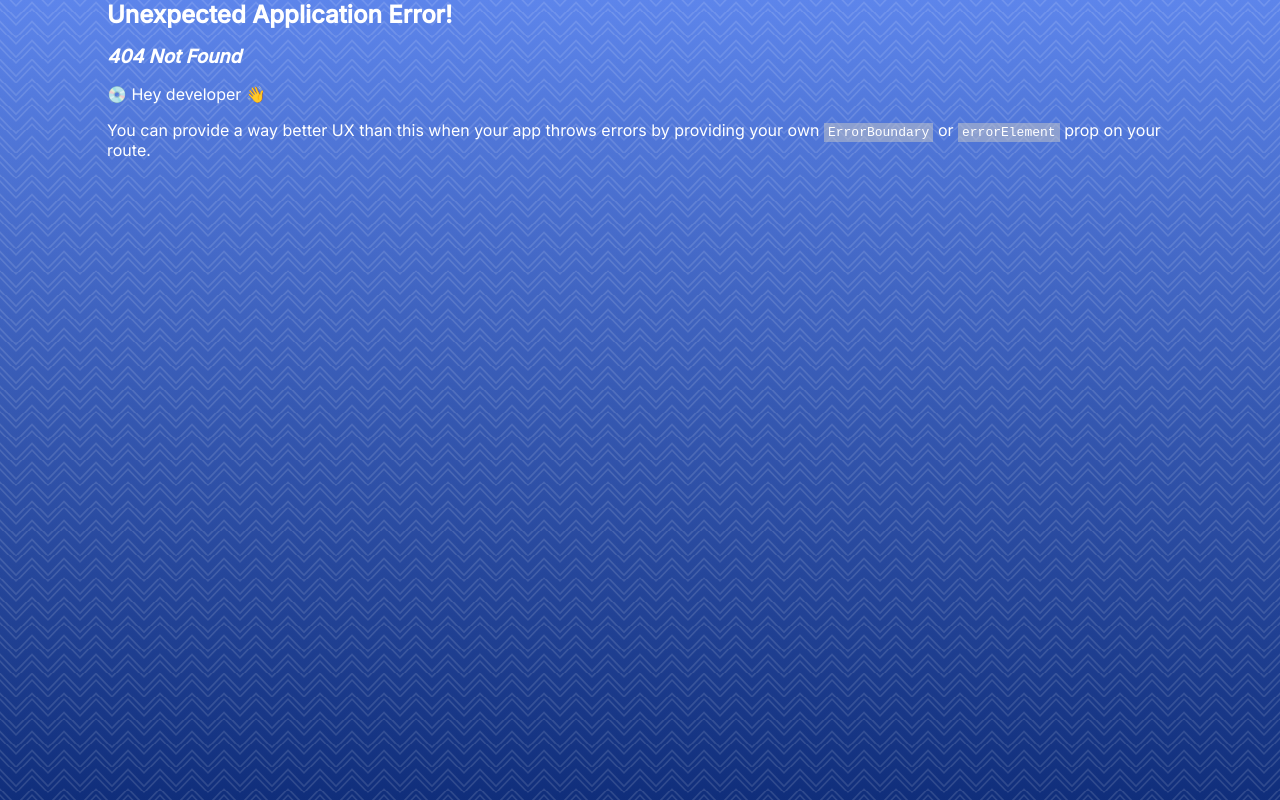
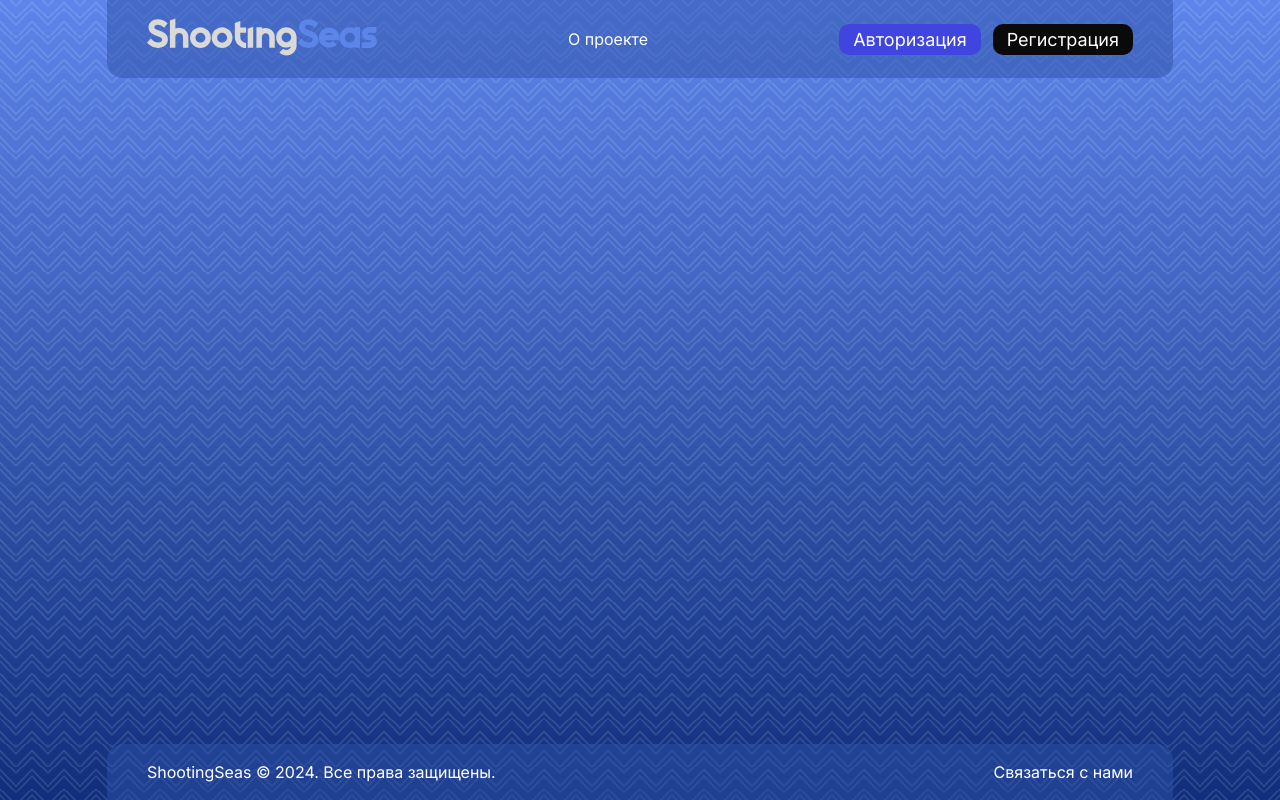
Before and after one commit to N1qro/sea-battle-with-gifts, a React (Vite) app in the folder frontend/: page /profile in a window 1280 px wide. Before the commit this address had no page. Built offline with nearby package versions, Linux system fonts and the light colour scheme.

Commit message:
URL & Router preset

```diff
--- a/frontend/src/App.tsx
+++ b/frontend/src/App.tsx
@@ -11,6 +11,16 @@
 const router = createBrowserRouter(createRoutesFromElements(
   <Route element={<RootLayout/>}>
     <Route index element={<Home/>} />
+
+    <Route path="register" />
+    <Route path="login" />
+    <Route path="about" />
+
+    <Route path="profile">
+      <Route index />
+      <Route path="history" />
+      <Route path="invitations" />
+    </Route>
   </Route>
 ))
 
--- a/frontend/src/components/Header.tsx
+++ b/frontend/src/components/Header.tsx
@@ -11,11 +11,11 @@
         <img src={SiteLogo} alt="site-brand" />
       </Link>
       <nav>
-        <Link to="">О проекте</Link>
+        <Link to="about">О проекте</Link>
       </nav>
       <nav>
-        <Button as={Link} to="" $color="blue">Авторизация</Button>
-        <Button as={Link} to="" $color="black">Регистрация</Button>
+        <Button as={Link} to="login" $color="blue">Авторизация</Button>
+        <Button as={Link} to="register" $color="black">Регистрация</Button>
       </nav>
     </StyledHeader>
   )
```
